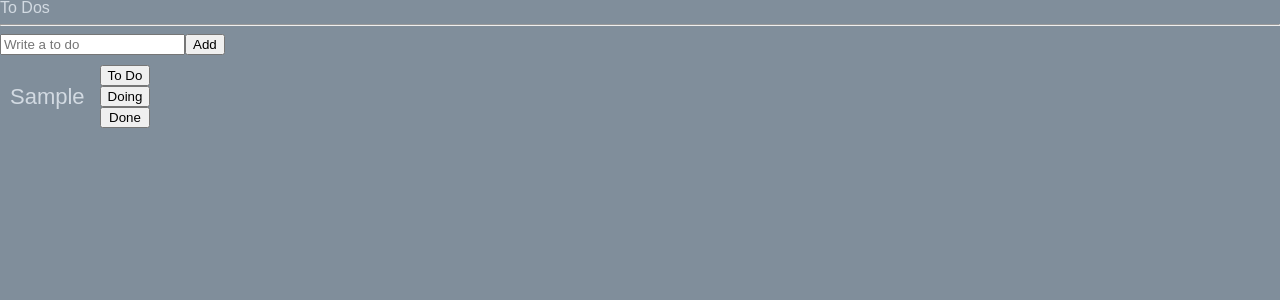
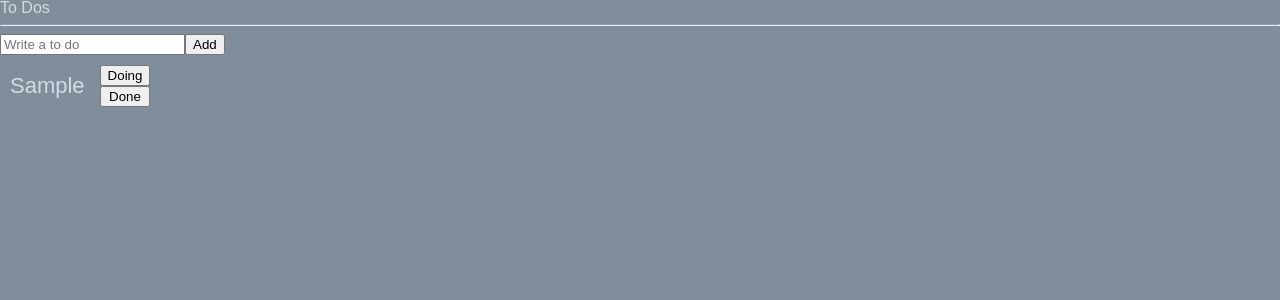
Before and after one commit to Guiwoo/Movie-master, a React (Create React App) app: page / in a window 1280 px wide. Both pictures are taken after typing "Sample" into the empty fields and a click on the button "Add". Shown: the top 300 px of the page. Built offline with nearby package versions, Linux system fonts and the light colour scheme.

Commit message:
use recoil set new value and handle onclick event

```diff
--- a/src/atom.ts
+++ b/src/atom.ts
@@ -1,11 +1,9 @@
 import { atom } from "recoil";
-
-type CategoryType = "Todo" | "Doing" | "Done";
 
 export interface ItoDoState {
     text: string;
     id: number;
-    category: CategoryType;
+    category: "Todo" | "Doing" | "Done";
   }
 
 export const toDoAtom = atom<ItoDoState[]>({
--- a/src/components/ListTodo.tsx
+++ b/src/components/ListTodo.tsx
@@ -1,6 +1,14 @@
-import { ItoDoState } from "../atom";
+import { useSetRecoilState } from "recoil";
+import { ItoDoState, toDoAtom } from "../atom";
 
-const ListTodo = ({ text }: ItoDoState) => {
+const ListTodo = ({ text, category, id }: ItoDoState) => {
+  const setToDos = useSetRecoilState(toDoAtom);
+  const onClick = (newCat: ItoDoState["category"]) => {};
+  /**
+   * const onClick = (e:React.MouseEvent<HTMLButtonElement>) => {
+   *    const {currentTarget:{name}}=e
+   * }
+   */
   return (
     <div style={{ display: "flex", margin: "10px" }}>
       <div
@@ -14,9 +22,15 @@ const ListTodo = ({ text }: ItoDoState) => {
         <li>{text}</li>
       </div>
       <div style={{ display: "flex", flexDirection: "column" }}>
-        <button>To Do</button>
-        <button>Doing</button>
-        <button>Done</button>
+        {category !== "Doing" && (
+          <button onClick={() => onClick("Doing")}>Doing</button>
+        )}
+        {category !== "Todo" && (
+          <button onClick={() => onClick("Todo")}>To Do</button>
+        )}
+        {category !== "Done" && (
+          <button onClick={() => onClick("Done")}>Done</button>
+        )}
       </div>
     </div>
   );
```
